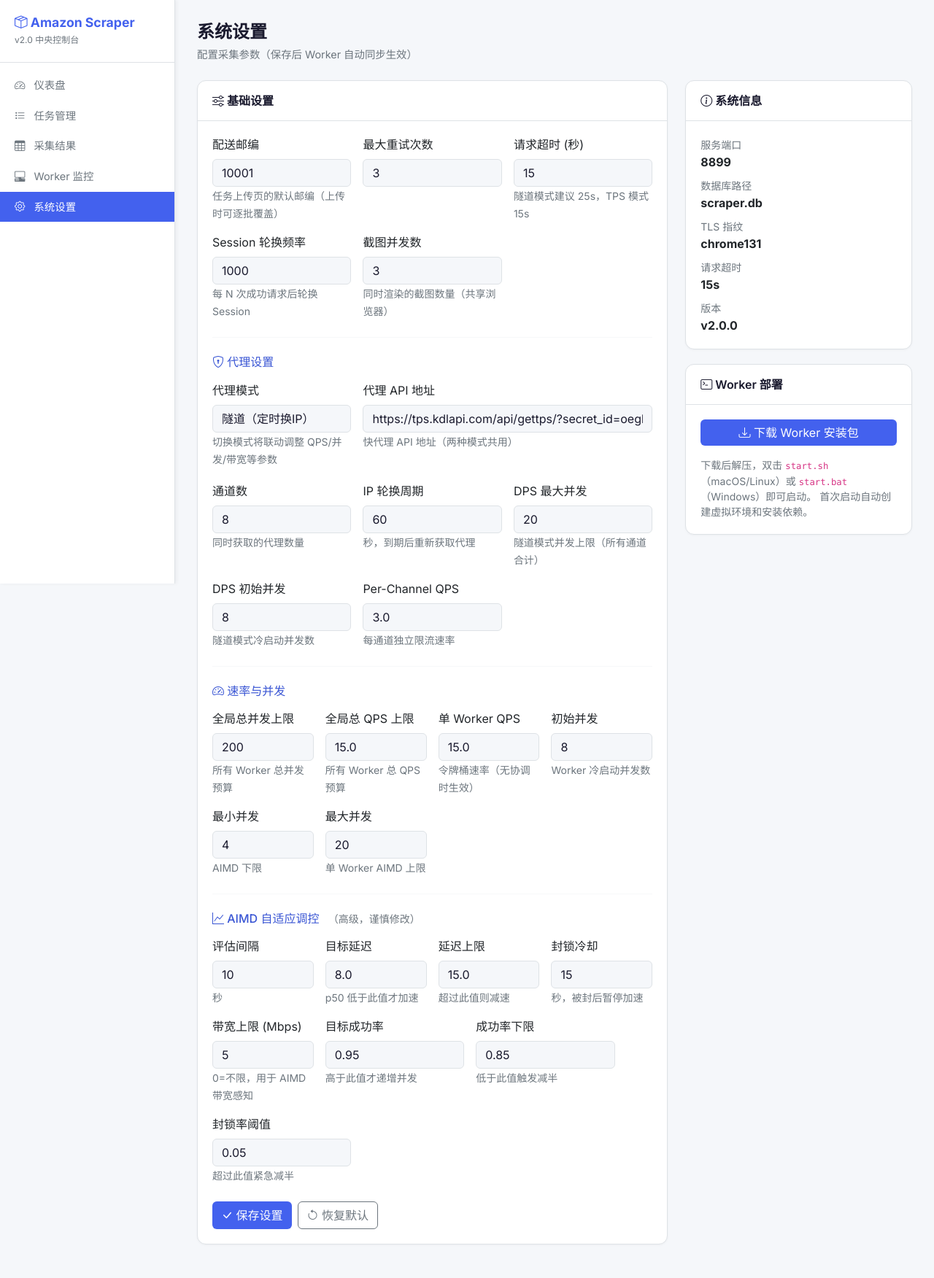
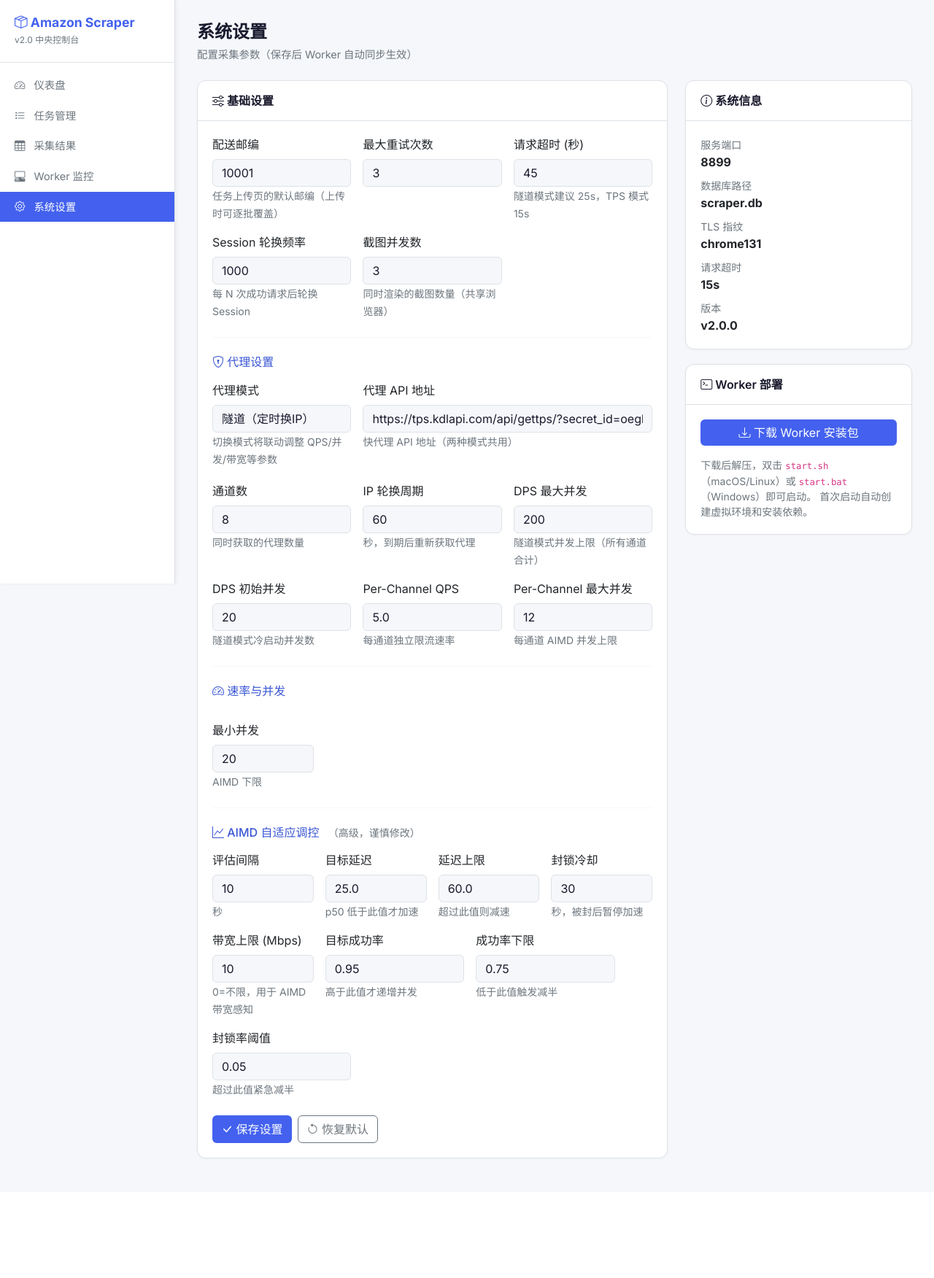
Before and after one commit to ElijahRRR/amazon-scraper-v2, a FastAPI app: page /settings in a window 1280 px wide. Shown: the whole page at 73% size. After the commit the page ends 1590 px from the top, so only its background shows below. Run offline with FastAPI, Linux system fonts and the light colour scheme.

Commit message:
feat: optimize DPS bandwidth utilization - per-channel concurrency 4→12
Root cause: PER_CHANNEL_MAX_CONCURRENCY=4 limited total inflight to 32,
at p50=6s only ~5.3 QPS → 1.8Mbps wire (out of 5Mbps available).

Changes:
- config.py: PER_CHANNEL_MAX_CONCURRENCY 4→12, INITIAL 2→5
- metrics.py: compression ratio 5:1→15:1 (matches real observation)
- runtime_settings.json: per_channel_qps 3→5, add per_channel_max_concurrency
- server.py: add per_channel_max_concurrency to settings system
- settings.html: add per-channel max concurrency UI field
- worker.py: sync per_channel_max_concurrency to channel controllers
- Also includes prior dashboard/results success rate fix + settings UI

Expected: 8ch×12max=96 slots → at p50=6s ~16 QPS → ~4.7Mbps wire

Co-Authored-By: Claude Opus 4.6 <noreply@anthropic.com>

```diff
--- a/metrics.py
+++ b/metrics.py
@@ -138,8 +138,8 @@ class MetricsCollector:
         bandwidth_bps = total_bytes / time_span
 
         # 带宽使用率：resp_bytes 是解压后大小，估算压缩后实际传输量
-        # HTML gzip 压缩比约 6:1，取保守值 5:1
-        compressed_bps = bandwidth_bps / 5.0
+        # Amazon HTML gzip 实测压缩比约 15:1（代理后台 1.8Mbps vs 代码 27Mbps）
+        compressed_bps = bandwidth_bps / 15.0
         bandwidth_limit = config.PROXY_BANDWIDTH_MBPS * 1_000_000 / 8  # Mbps → Bytes/s
         bandwidth_pct = (compressed_bps / bandwidth_limit) if bandwidth_limit > 0 else 0.0
 
--- a/runtime_settings.json
+++ b/runtime_settings.json
@@ -1,28 +1,29 @@
 {
   "zip_code": "10001",
   "max_retries": 3,
-  "request_timeout": 15,
+  "request_timeout": 45,
   "proxy_api_url": "https://tps.kdlapi.com/api/gettps/?secret_id=oegbsftatviismtl5qff&signature=qbiy0h2r2ly8tzl1smp5mvwzh2x9j8hb&num=1&format=json&sep=1&generateType=1",
-  "token_bucket_rate": 15.0,
-  "initial_concurrency": 8,
-  "min_concurrency": 4,
-  "max_concurrency": 20,
+  "token_bucket_rate": 50.0,
+  "initial_concurrency": 28,
+  "min_concurrency": 20,
+  "max_concurrency": 80,
   "session_rotate_every": 1000,
   "screenshot_concurrency": 3,
   "adjust_interval": 10,
-  "target_latency": 8.0,
-  "max_latency": 15.0,
+  "target_latency": 25.0,
+  "max_latency": 60.0,
   "target_success_rate": 0.95,
-  "min_success_rate": 0.85,
+  "min_success_rate": 0.75,
   "block_rate_threshold": 0.05,
-  "cooldown_after_block": 15,
-  "proxy_bandwidth_mbps": 5,
+  "cooldown_after_block": 30,
+  "proxy_bandwidth_mbps": 10,
   "global_max_concurrency": 200,
-  "global_max_qps": 15.0,
+  "global_max_qps": 100.0,
   "proxy_mode": "tunnel",
   "tunnel_channels": 8,
   "tunnel_rotate_interval": 60,
-  "tunnel_max_concurrency": 20,
-  "tunnel_initial_concurrency": 8,
-  "per_channel_qps": 3.0
+  "tunnel_max_concurrency": 200,
+  "tunnel_initial_concurrency": 20,
+  "per_channel_qps": 5.0,
+  "per_channel_max_concurrency": 12
 }
--- a/server.py
+++ b/server.py
@@ -111,6 +111,7 @@ def _default_settings() -> dict:
         "tunnel_max_concurrency": getattr(config, "TUNNEL_MAX_CONCURRENCY", 48),
         "tunnel_initial_concurrency": getattr(config, "TUNNEL_INITIAL_CONCURRENCY", 16),
         "per_channel_qps": getattr(config, "PER_CHANNEL_QPS", 3.0),
+        "per_channel_max_concurrency": getattr(config, "PER_CHANNEL_MAX_CONCURRENCY", 12),
     }
 
 _SETTINGS_FILE = os.path.join(config.BASE_DIR, "runtime_settings.json")
@@ -886,6 +887,7 @@ async def update_settings(request: Request):
         "tunnel_max_concurrency":     (int,   8,    200),
         "tunnel_initial_concurrency": (int,   2,    100),
         "per_channel_qps":            (float, 0.5,  20),
+        "per_channel_max_concurrency": (int,   1,    30),
     }
 
     changed = False
--- a/templates/settings.html
+++ b/templates/settings.html
@@ -97,13 +97,20 @@
                                    value="{{ settings.per_channel_qps }}" step="0.5" min="0.5" max="20">
                             <small class="text-secondary">每通道独立限流速率</small>
                         </div>
+                        <div class="col-md-4">
+                            <label class="form-label">Per-Channel 最大并发</label>
+                            <input type="number" class="form-control" name="per_channel_max_concurrency"
+                                   value="{{ settings.per_channel_max_concurrency }}" min="1" max="30">
+                            <small class="text-secondary">每通道 AIMD 并发上限</small>
+                        </div>
                     </div>
 
                     <hr class="my-4" style="border-color:var(--border);">
 
                     <!-- 速率与并发 -->
                     <h6 class="mb-3" style="color:var(--accent-light);"><i class="bi bi-speedometer2"></i> 速率与并发</h6>
-                    <div class="row g-3">
+                    <!-- TPS 专属字段 -->
+                    <div id="tpsConfig" class="row g-3" style="{{ '' if settings.proxy_mode == 'tps' else 'display:none' }}">
                         <div class="col-md-3">
                             <label class="form-label">全局总并发上限</label>
                             <input type="number" class="form-control" name="global_max_concurrency"
@@ -129,16 +136,19 @@
                             <small class="text-secondary">Worker 冷启动并发数</small>
                         </div>
                         <div class="col-md-3">
+                            <label class="form-label">最大并发</label>
+                            <input type="number" class="form-control" name="max_concurrency"
+                                   value="{{ settings.max_concurrency }}" min="2" max="100">
+                            <small class="text-secondary">单 Worker AIMD 上限</small>
+                        </div>
+                    </div>
+                    <!-- 通用字段 -->
+                    <div class="row g-3 mt-1">
+                        <div class="col-md-3">
                             <label class="form-label">最小并发</label>
                             <input type="number" class="form-control" name="min_concurrency"
                                    value="{{ settings.min_concurrency }}" min="1" max="20">
                             <small class="text-secondary">AIMD 下限</small>
-                        </div>
-                        <div class="col-md-3">
-                            <label class="form-label">最大并发</label>
-                            <input type="number" class="form-control" name="max_concurrency"
-                                   value="{{ settings.max_concurrency }}" min="2" max="100">
-                            <small class="text-secondary">单 Worker AIMD 上限</small>
                         </div>
                     </div>
 
@@ -270,7 +280,8 @@ document.getElementById('settingsForm').addEventListener('submit', async (e) =>
                        'min_concurrency', 'max_concurrency', 'adjust_interval', 'cooldown_after_block',
                        'proxy_bandwidth_mbps', 'screenshot_concurrency', 'global_max_concurrency',
                        'tunnel_channels', 'tunnel_rotate_interval',
-                       'tunnel_max_concurrency', 'tunnel_initial_concurrency'];
+                       'tunnel_max_concurrency', 'tunnel_initial_concurrency',
+                       'per_channel_max_concurrency'];
     const floatFields = ['token_bucket_rate', 'target_latency', 'max_latency',
                          'target_success_rate', 'min_success_rate', 'block_rate_threshold',
                          'global_max_qps', 'per_channel_qps'];
@@ -340,6 +351,7 @@ let _initialMode = '{{ settings.proxy_mode }}';
 function toggleTunnelConfig() {
     const mode = document.getElementById('proxyModeSelect').value;
     document.getElementById('tunnelConfig').style.display = mode === 'tunnel' ? '' : 'none';
+    document.getElementById('tpsConfig').style.display = mode === 'tps' ? '' : 'none';
     // 模式切换时自动填充预设值并高亮
     if (mode !== _initialMode) {
         const preset = _modePresets[mode] || {};
@@ -349,7 +361,7 @@ function toggleTunnelConfig() {
         }
     } else {
         // 切回原模式，移除高亮
-        for (const k of Object.keys(_modePresets.tps)) {
+        for (const k of Object.keys(_modePresets.tps).concat(Object.keys(_modePresets.tunnel))) {
             const el = document.querySelector(`[name="${k}"]`);
             if (el) el.style.border = '';
         }
```
Also changed, not shown: config.py (+4 -4 lines), database.py (+7 -2 lines), templates/dashboard.html (+70 -14 lines), templates/results.html (+5 -3 lines), worker.py (+29 -10 lines).
